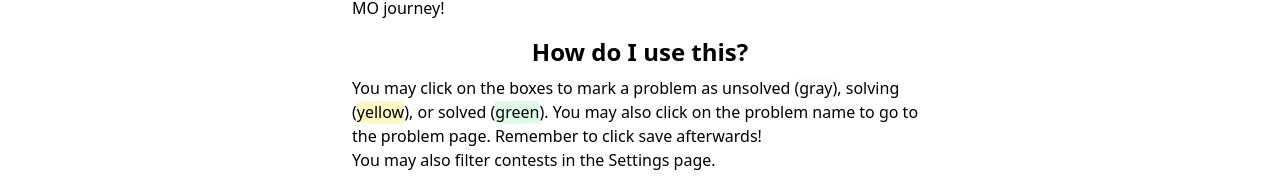
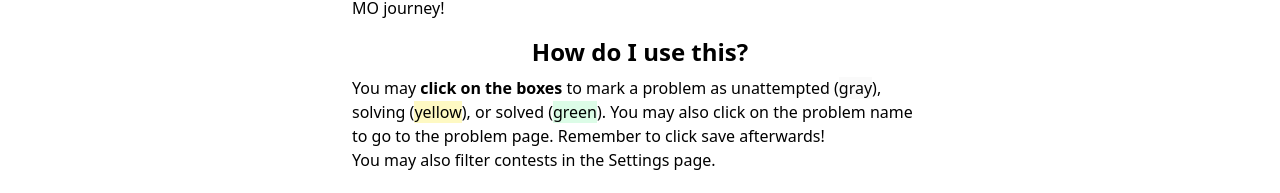
Before and after one commit to veehz/mo-checklist, a Next.js app: page /about in a window 1280 px wide. Shown: the part 244-437 px from the top of the page. Built offline with nearby package versions, Linux system fonts and the light colour scheme; no server answers.

Commit message:
ui: edit texts

```diff
--- a/src/pages/about.tsx
+++ b/src/pages/about.tsx
@@ -43,7 +43,7 @@ export default function App() {
 
         <Section title="How do I use this?">
           <div>
-            You may click on the boxes to mark a problem as unsolved (
+            You may <span className="font-bold">click on the boxes</span> to mark a problem as unattempted (
             <span className="bg-zinc-50">gray</span>), solving (
             <span className="bg-yellow-100">yellow</span>), or solved (
             <span className="bg-green-100">green</span>). You may also click on
--- a/src/pages/index.tsx
+++ b/src/pages/index.tsx
@@ -287,7 +287,7 @@ export default function App() {
             : `My Checklist`}
         </h1>
         <div className="text-center mt-2">
-          {user ? null : <div>Sign in to save your progress!</div>}
+          {user ? null : <div><Link href="/login" className="text-blue-500">Sign in</Link> to save your progress on each question!</div>}
           <div>{message}</div>
         </div>
         <div className="flex flex-col-reverse sm:flex-row-reverse mt-4">
```
